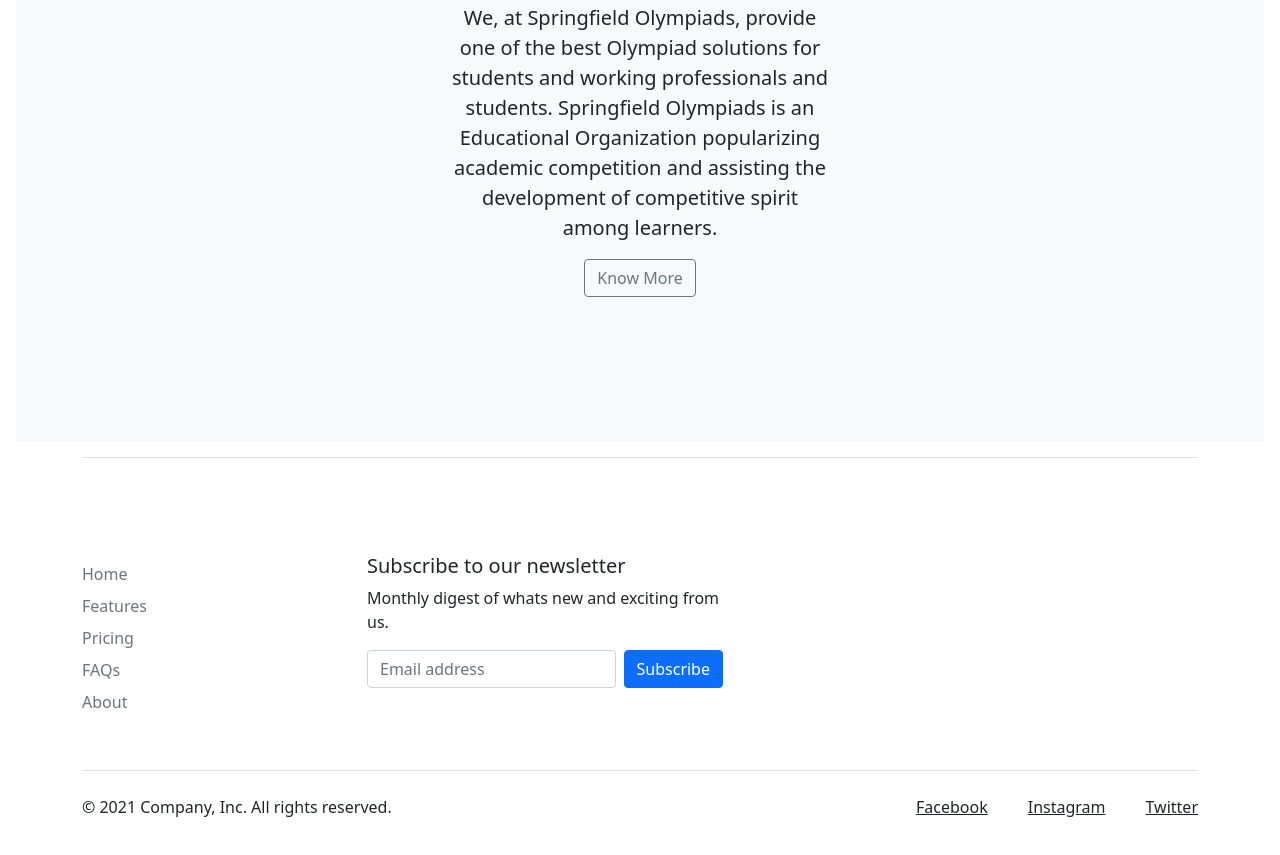
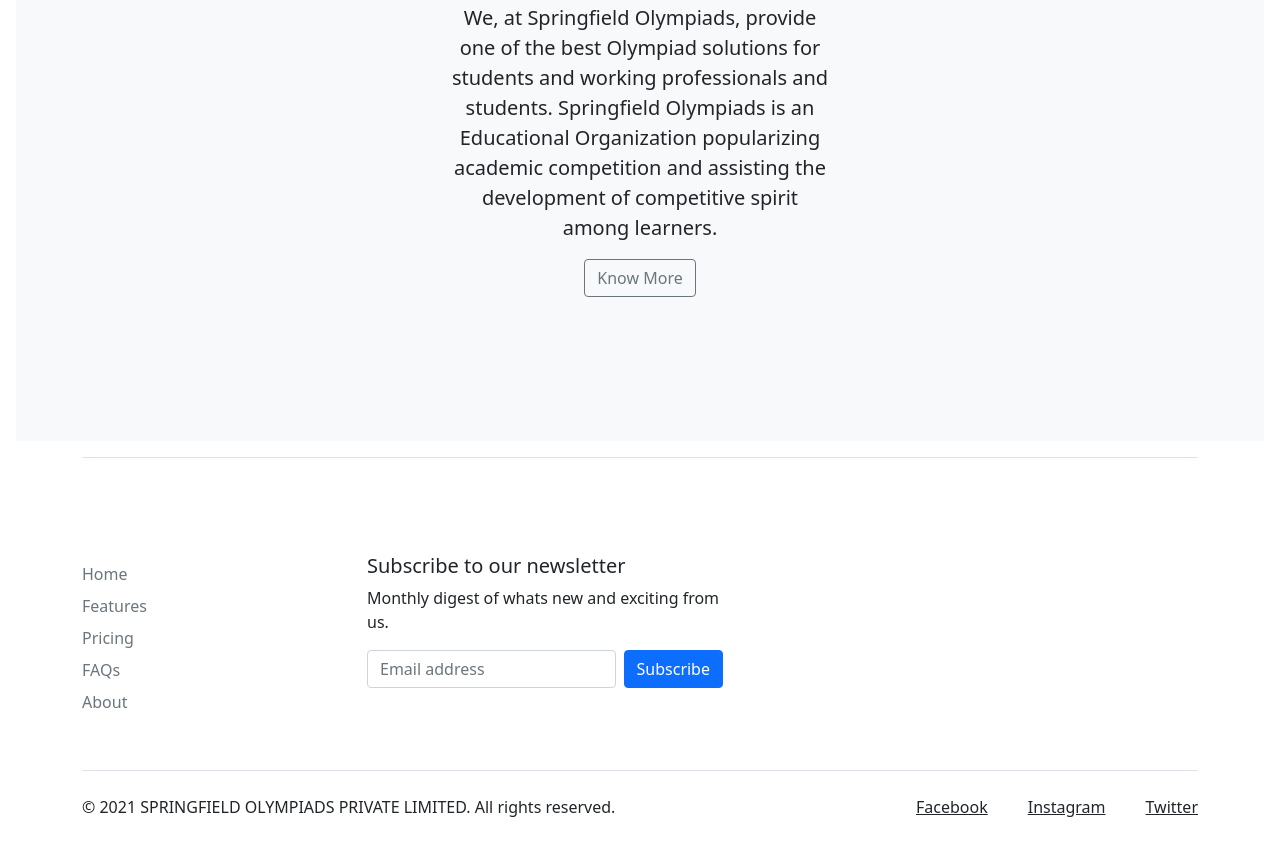
Before and after one commit to VaibhavMishra17/Spoly, a website: page public/index.html in a window 1280 px wide. Shown: the part 2547-3402 px from the top of the page. Drawn offline with nearby package versions, Linux system fonts and the light colour scheme.

Commit message:
changed copyright company name

```diff
--- a/public/index.html
+++ b/public/index.html
@@ -226,7 +226,7 @@
         </div>
 
         <div class="d-flex justify-content-between py-4 my-4 border-top">
-          <p>© 2021 Company, Inc. All rights reserved.</p>
+          <p>© 2021 SPRINGFIELD OLYMPIADS PRIVATE LIMITED. All rights reserved.</p>
           <ul class="list-unstyled d-flex">
             <li class="ms-3"><a class="link-dark" href="#"><svg class="bi" width="24" height="24"></svg>Facebook</a>
             </li>
```
